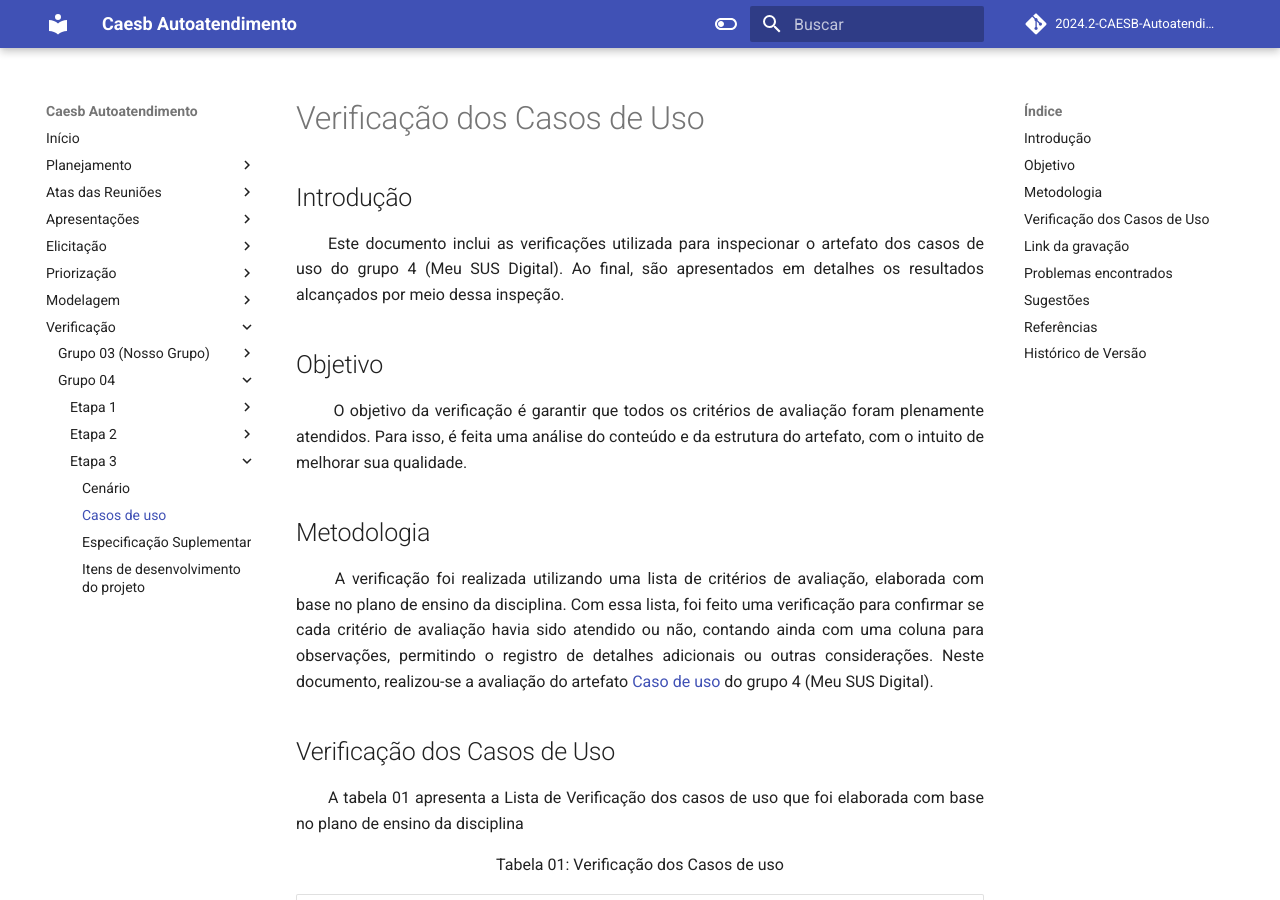
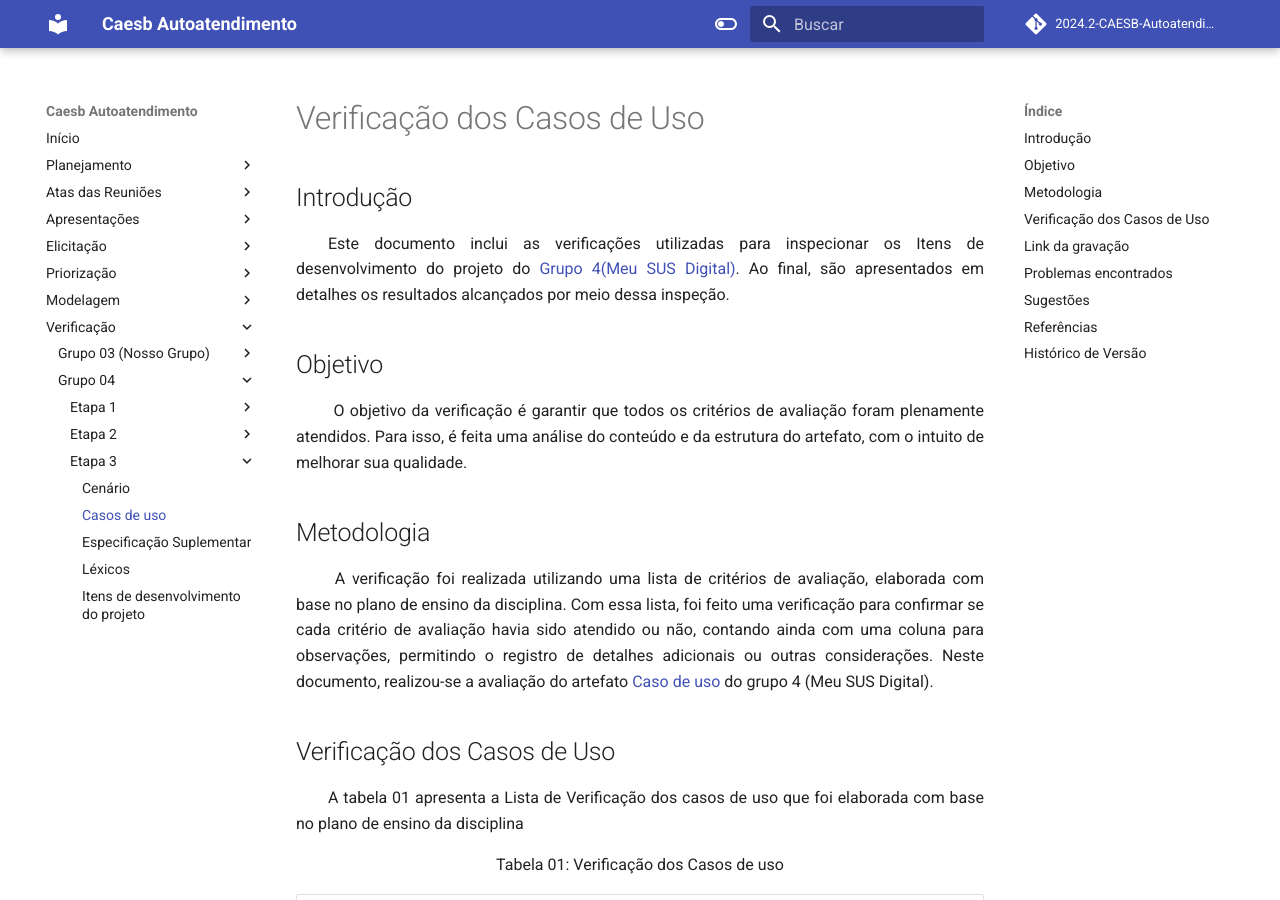
Before and after one commit to Requisitos-de-Software/2024.2-CAESB-Autoatendimento, an MkDocs documentation site: the page built from docs/planejamento/verificacao_g4/veri_casos_de_uso.md, in a window 1280 px wide and 900 px high. Built offline with MkDocs 1.6.1 and Material for MkDocs 9.7.7, drawn with Linux system fonts in a browser that asks for light colours; comment, search, counter and statistics services are not loaded; some of the changed text lies outside the part shown.

Commit message:
add correcoes

```diff
--- a/docs/planejamento/verificacao_g4/veri_casos_de_uso.md
+++ b/docs/planejamento/verificacao_g4/veri_casos_de_uso.md
@@ -2,7 +2,7 @@
 
 ## Introdução
 <p align="justify">
-&emsp;&emsp;Este documento inclui as verificações utilizada para inspecionar o artefato dos casos de uso do grupo 4 (Meu SUS Digital). Ao final, são apresentados em detalhes os resultados alcançados por meio dessa inspeção.
+&emsp;&emsp;Este documento inclui as verificações utilizadas para inspecionar os Itens de desenvolvimento do projeto do <a href="https://requisitos-de-software.github.io/2024.2-MeuSUSDigital/">Grupo 4(Meu SUS Digital)</a>. Ao final, são apresentados em detalhes os resultados alcançados por meio dessa inspeção.
 </p>
 
 ## Objetivo
--- a/mkdocs.yml
+++ b/mkdocs.yml
@@ -106,6 +106,7 @@ nav:
           - Cenário: planejamento/verificacao_g4/veri_cenario.md
           - Casos de uso: planejamento/verificacao_g4/veri_casos_de_uso.md
           - Especificação Suplementar: planejamento/verificacao/veri_sumplementar1.md
+          - Léxicos: planejamento/verificacao_g4/veri_lexicos.md
           - Itens de desenvolvimento do projeto: planejamento/verificacao_g4/itens_dev_proj2_g4.md
 
 markdown_extensions:
```
Also changed, not shown: other parts of docs/planejamento/verificacao_g4/veri_casos_de_uso.md (+1 -0 lines), docs/planejamento/verificacao/veri_sumplementar1.md (+2 -2 lines), docs/planejamento/verificacao_g4/veri_cenario.md (+2 -1 lines), docs/planejamento/verificacao_g4/veri_lexicos.md (added).
